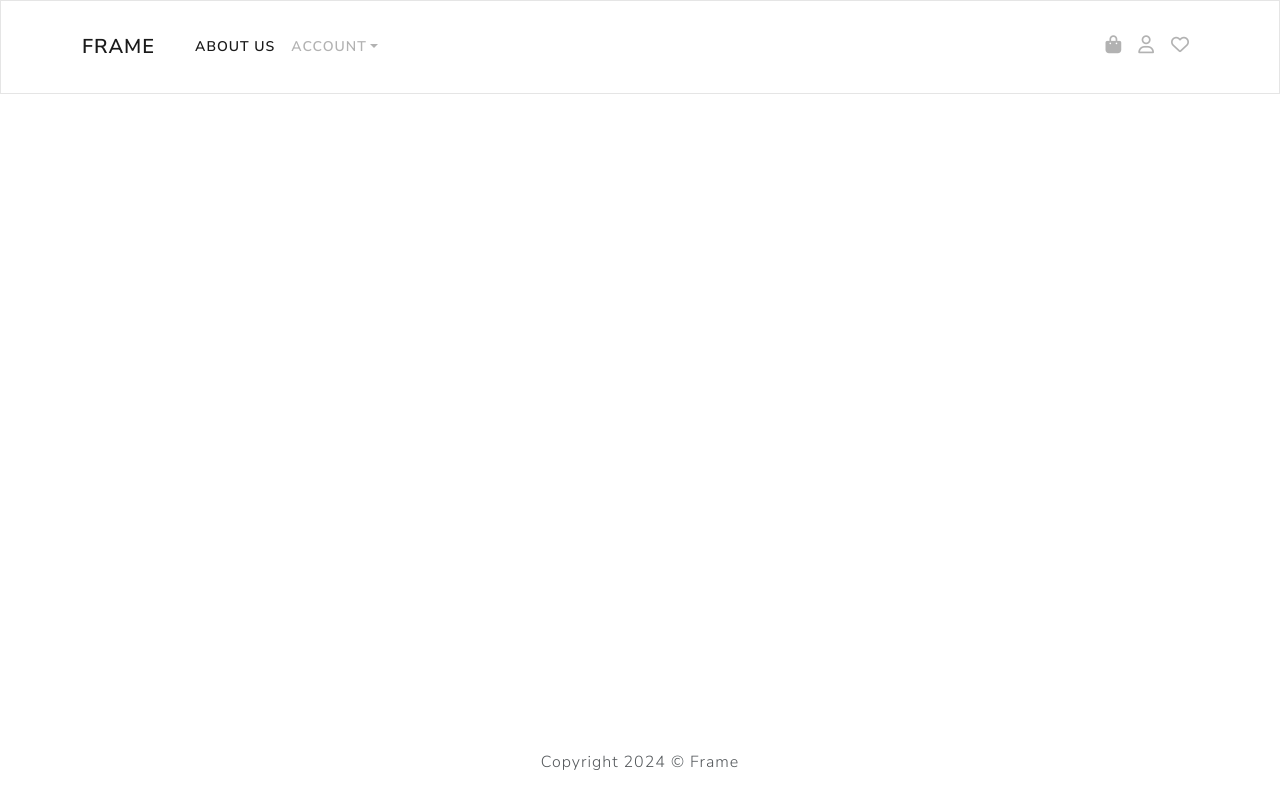
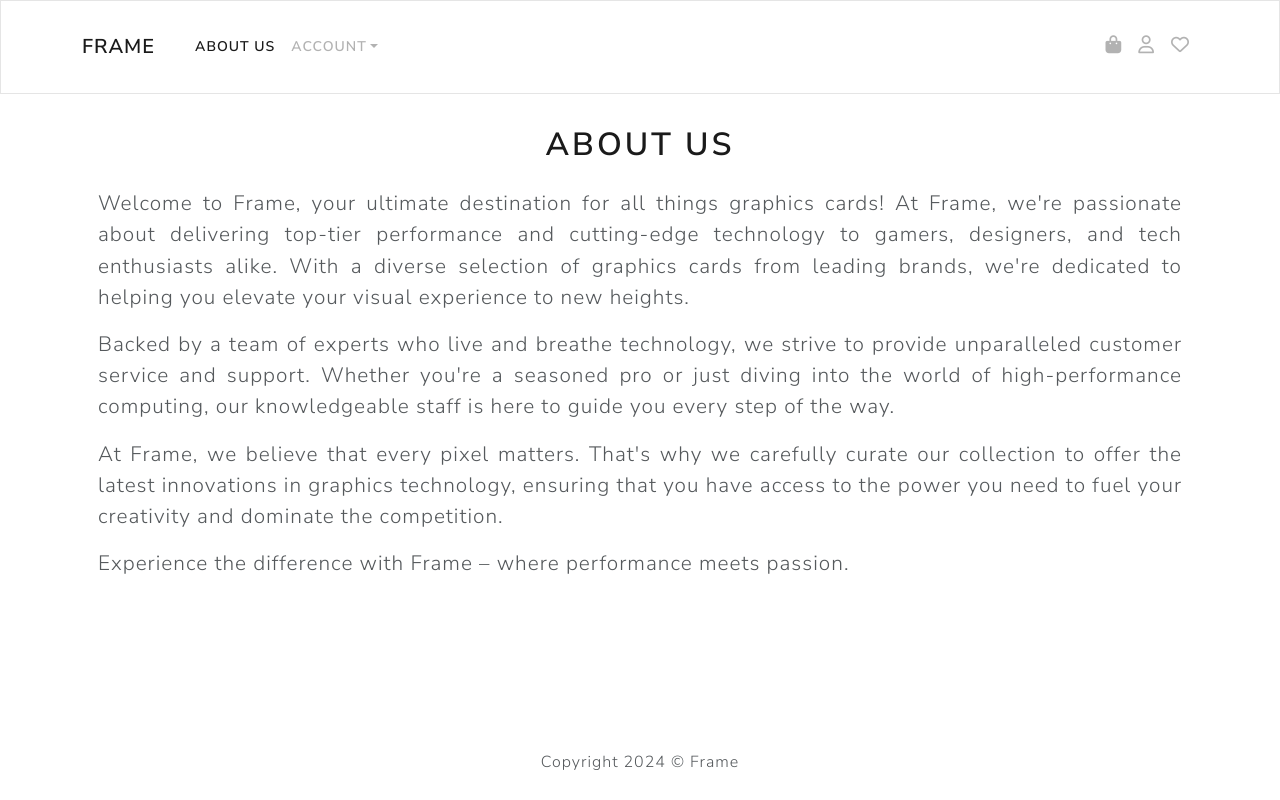
Before and after one commit to yankkvx/ecommerce-django-react, a React (Create React App) app in the folder frontend/: page /about-us in a window 1280 px wide. Built offline with nearby package versions, Linux system fonts and the light colour scheme.

Commit message:
feat: Created AboutScreen
Created AboutScreen module to display concise company information. It
includes essential text and a clean layout.

```diff
--- a/frontend/src/App.js
+++ b/frontend/src/App.js
@@ -5,6 +5,7 @@ import Footer from "./components/Footer";
 
 import HomeScreen from "./screens/HomeScreen";
 import ProductScreen from "./screens/ProductScreen";
+import AboutScreen from "./screens/AboutScreen";
 
 function App() {
     return (
@@ -17,8 +18,9 @@ function App() {
                             <Route path="/" element={<HomeScreen />} exact />
                             <Route
                                 path="/product/:id"
-                                element={<ProductScreen/>}
+                                element={<ProductScreen />}
                             />
+                            <Route path="/about-us/" element={<AboutScreen />} />
                         </Routes>
                     </Container>
                 </main>
--- a/frontend/src/index.css
+++ b/frontend/src/index.css
@@ -2,8 +2,8 @@ main {
     min-height: 80vh;
 }
 
-.header-icon{
-  font-size: 18px;
+.header-icon {
+    font-size: 18px;
 }
 
 .product-card {
@@ -24,18 +24,22 @@ main {
 
 .h6-row {
     display: flex;
-  }
+}
 
 .h6-left {
     flex-grow: 1;
-  }
+}
 
 .h6-right {
     text-align: right;
-  }
-
+}
 
 .product-description {
     font-size: large;
     text-align: justify;
-  }
+}
+
+.about-us-text {
+  text-align: justify;
+  font-size: 1.3rem
+}
--- /dev/null
+++ b/frontend/src/screens/AboutScreen.js
@@ -0,0 +1,48 @@
+import React from "react";
+import { Row, Col } from "react-bootstrap";
+
+function AboutScreen() {
+    return (
+        <div>
+            <Row className="p-3">
+                <Col>
+                    <h1 className="text-center">About Us</h1>
+                    <div className="about-us-text py-3">
+                        <p>
+                            Welcome to Frame, your ultimate destination for all
+                            things graphics cards! At Frame, we're passionate
+                            about delivering top-tier performance and
+                            cutting-edge technology to gamers, designers, and
+                            tech enthusiasts alike. With a diverse selection of
+                            graphics cards from leading brands, we're dedicated
+                            to helping you elevate your visual experience to new
+                            heights.
+                        </p>
+                        <p>
+                            Backed by a team of experts who live and breathe
+                            technology, we strive to provide unparalleled
+                            customer service and support. Whether you're a
+                            seasoned pro or just diving into the world of
+                            high-performance computing, our knowledgeable staff
+                            is here to guide you every step of the way.
+                        </p>
+                        <p>
+                            At Frame, we believe that every pixel matters.
+                            That's why we carefully curate our collection to
+                            offer the latest innovations in graphics technology,
+                            ensuring that you have access to the power you need
+                            to fuel your creativity and dominate the
+                            competition.
+                        </p>
+                        <p>
+                            Experience the difference with Frame – where
+                            performance meets passion.
+                        </p>
+                    </div>
+                </Col>
+            </Row>
+        </div>
+    );
+}
+
+export default AboutScreen;
```
